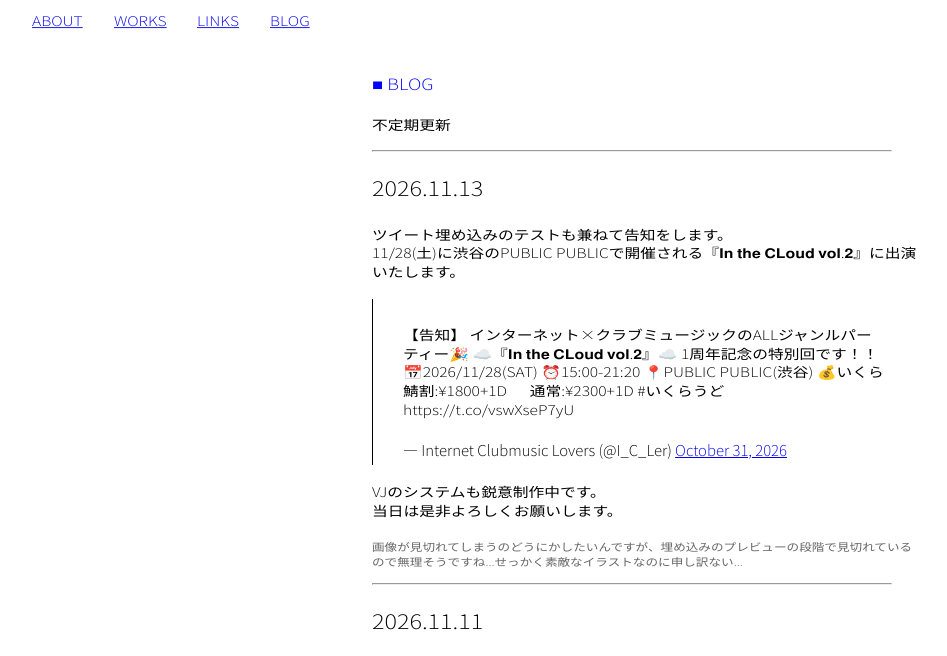
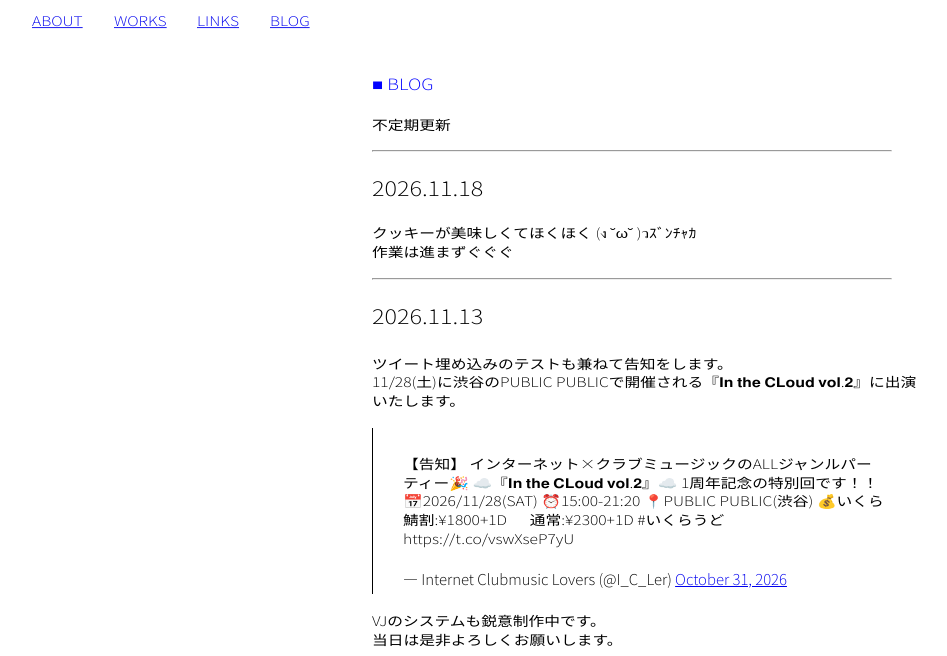
Before and after one commit to SanneToga/SanneToga.github.io, a plain HTML site: page blog.html in a window 1280 px wide. Shown: the part 101-757 px from the top of the page, without its empty margins (8-955 px from the left). Drawn offline with Linux system fonts and the light colour scheme; a script that the page names is missing.

Commit message:
ブログを更新

```diff
--- a/blog.html
+++ b/blog.html
@@ -20,6 +20,14 @@
         <section id="BLOG">
             <h3 class="青い文字">■ BLOG</h3>
             <p>不定期更新</p>
+            <hr>
+            <article>
+                <h2>2026.11.18</h2>
+                <p>クッキーが美味しくてほくほく (ง ˘ω˘ )วｽﾞﾝﾁｬｶ<br>
+                    作業は進まずぐぐぐ
+                </p>
+
+            </article>
             <hr>
             <article>
                 <h2>2026.11.13</h2>
```
